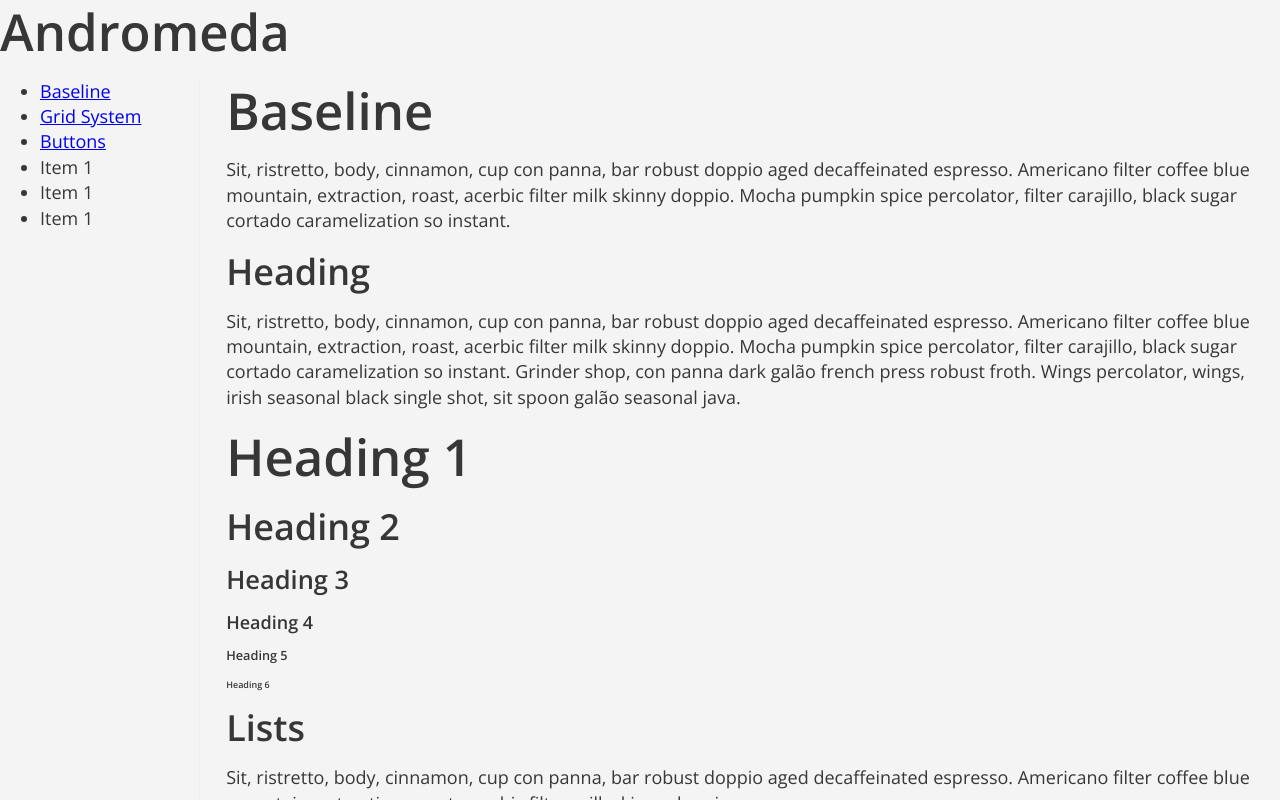
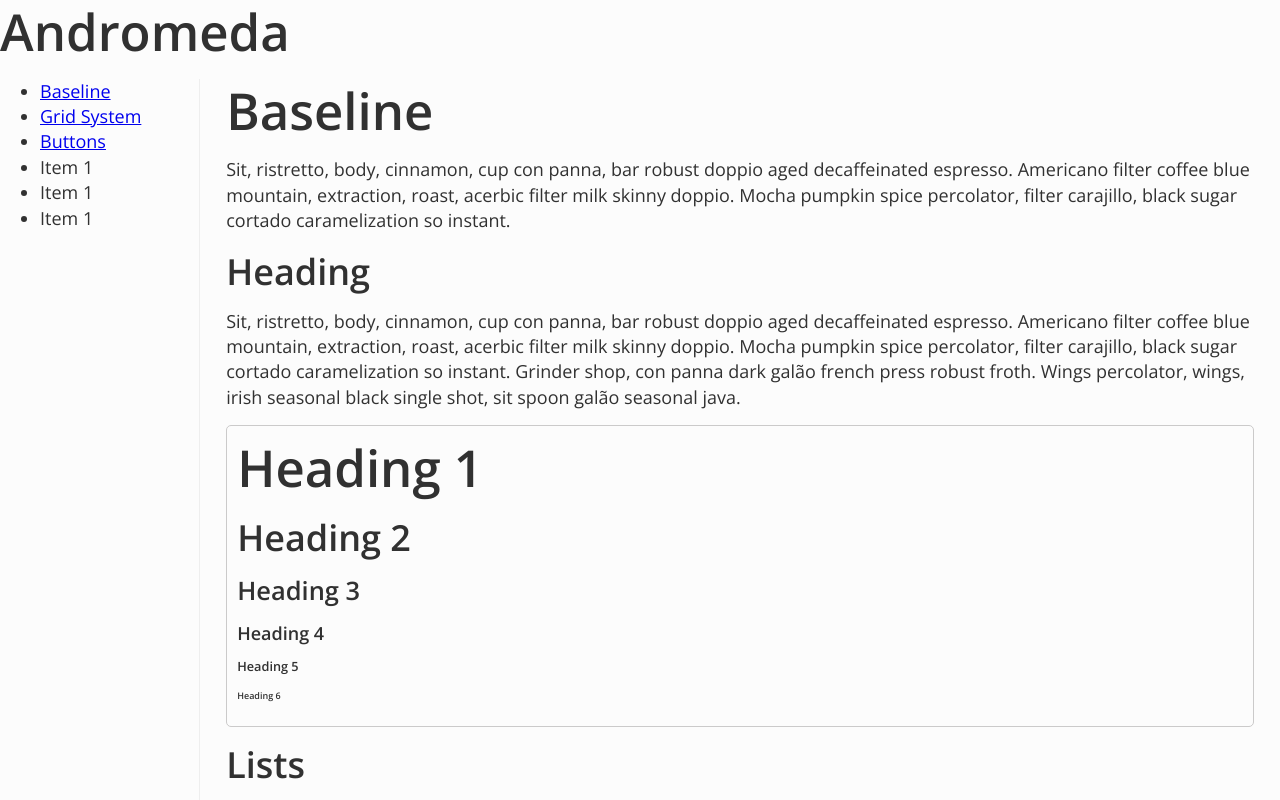
Before and after one commit to dreamistlabs/andromeda, a React (Create React App) app: page / in a window 1280 px wide. Shown: the top 800 px of the page. Built offline with nearby package versions, Linux system fonts and the light colour scheme.

Commit message:
Refactor documentation scss files

```diff
--- a/public/assets/stylesheets/docs.css
+++ b/public/assets/stylesheets/docs.css
@@ -3,23 +3,19 @@
  * Copyright 2017 Dreamist Labs
  */
 /**
-  VARIABLES
+ * VARIABLES
  */
-/*********************************************
-  MIXINS
- *********************************************/
-/*********************************************
-  STYLES
- *********************************************/
 /**
-  Global Styles
-  -- incl. only styles that differ from Andromeda's baseline CSS
+ * -- MIXINS
+ */
+/**
+ * -- STYLES
  */
 body {
-  background-color: #F4F4F4;
-  color: #373737; }
+  background-color: #FCFCFC;
+  color: #313131; }
 
-.docs__card {
+.docs.panel {
   padding: 1rem;
   width: 100%;
   overflow-x: scroll;
@@ -34,7 +30,7 @@ body {
   top: 0;
   right: -1px;
   padding: 6px 8px;
-  background-color: #F4F4F4;
+  background-color: #FCFCFC;
   border: 1px solid #CBCACA;
   border-bottom-left-radius: 5px;
   font-size: 0.75em; }
@@ -50,7 +46,7 @@ body {
     color: inherit; }
   100% {
     background-color: #C0B283;
-    color: #F4F4F4; } }
+    color: #FCFCFC; } }
 
 .docs.example__code-block {
   margin-bottom: 0;
--- /dev/null
+++ b/src/scss/docs/_panels.scss
@@ -0,0 +1,7 @@
+.docs.panel {
+  padding: 1rem;
+  width: 100%;
+  overflow-x: scroll;
+  border: 1px solid $docs-gray-color-light;
+  border-radius: $docs-radius-size;
+}
```
Also changed, not shown: src/scss/docs.scss (+9 -19 lines), src/scss/docs/_examples.scss (+2 -7 lines), src/scss/docs/_variables.scss (+3 -4 lines).
